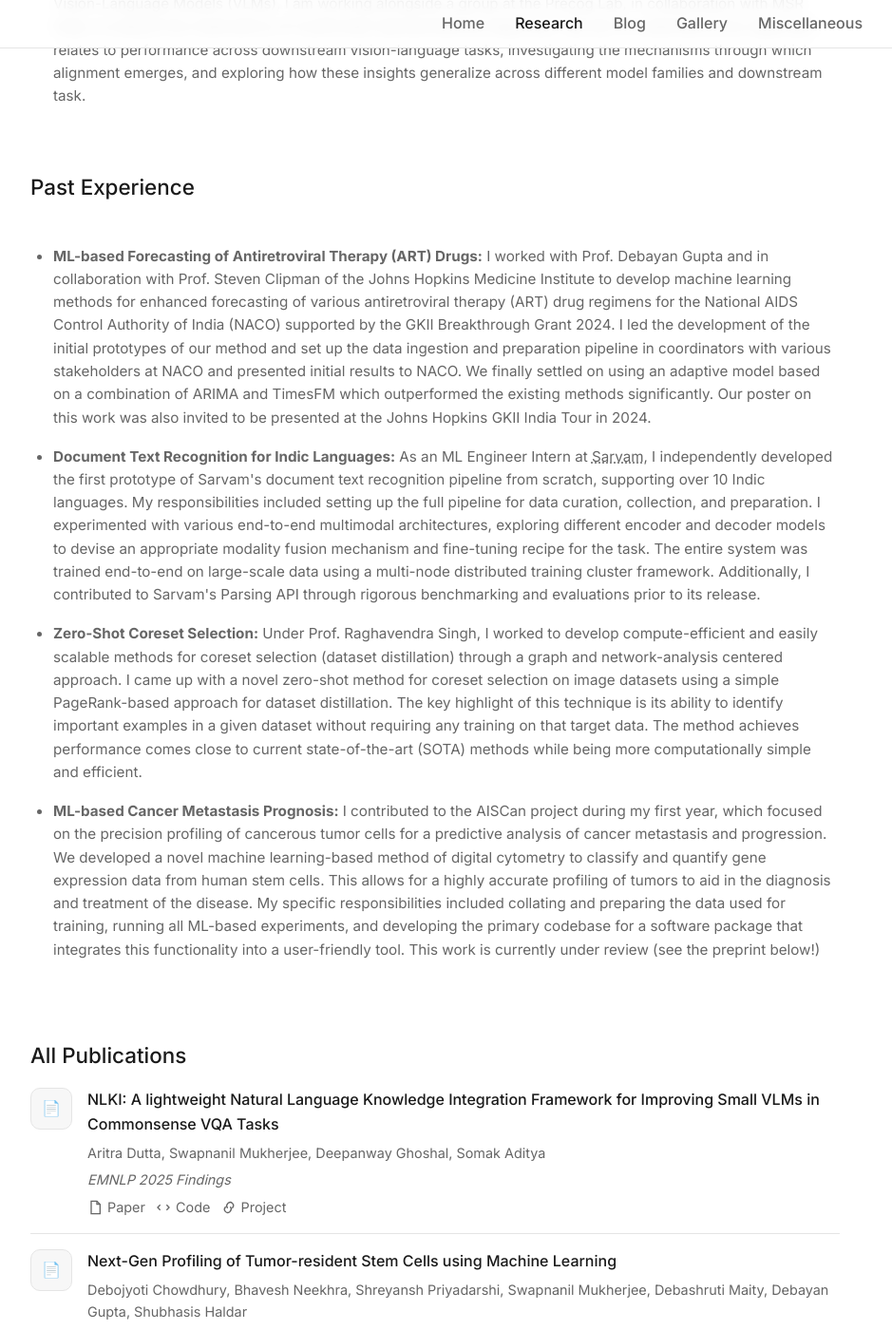
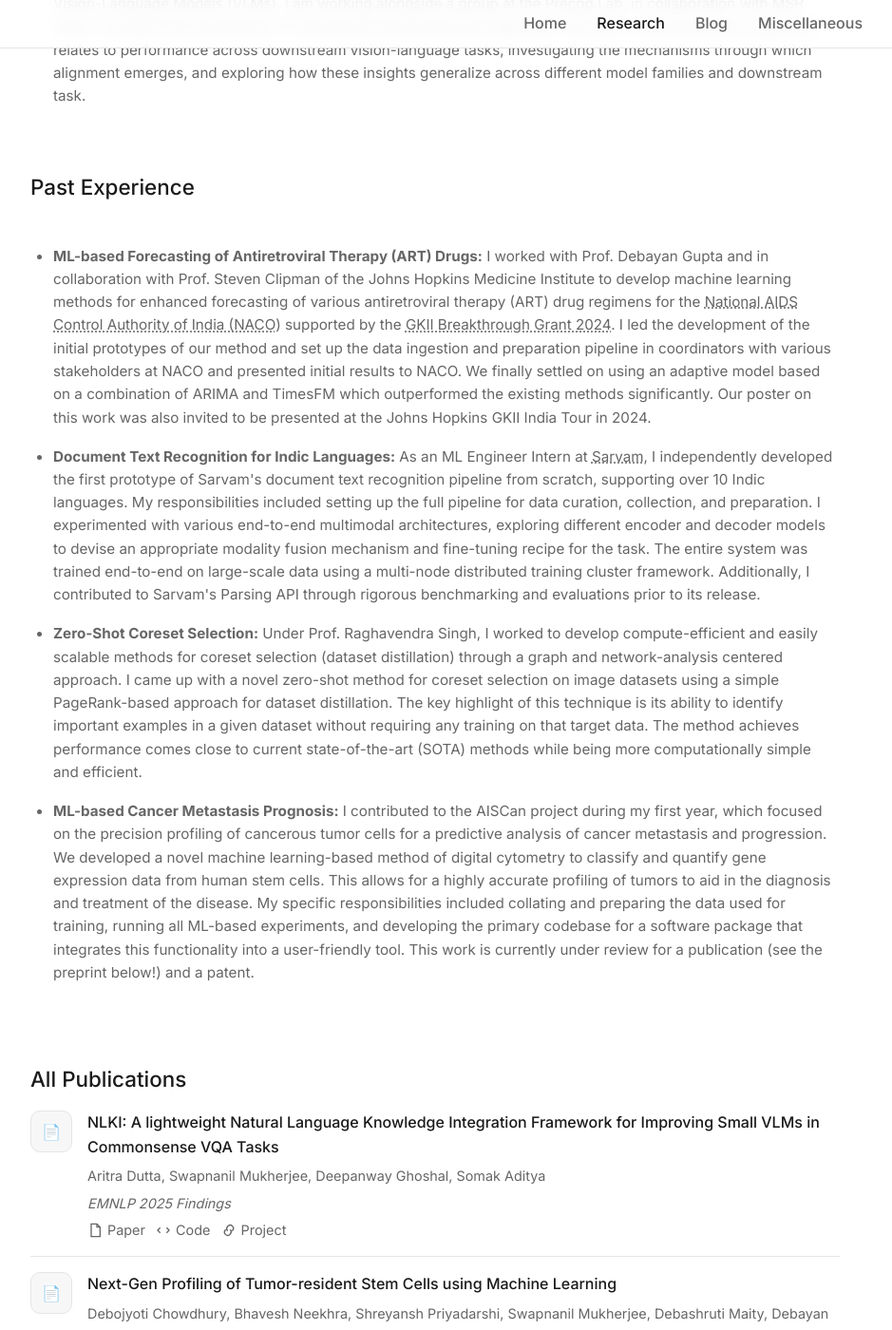
Before and after one commit to SwapnanilMukherjee/swapnanilmukherjee.github.io, a Jekyll site: the page built from _pages/research.md, in a window 1280 px wide and 1400 px high, scrolled down 543 px. Shown: the whole window at 95% size, without its empty margins (182-1121 px from the left). Built offline with Jekyll 4.4.1, drawn with Linux system fonts in a browser that asks for light colours.

Commit message:
removed gallery tab from navbar

```diff
--- a/_includes/navigation.html
+++ b/_includes/navigation.html
@@ -10,7 +10,7 @@
       <li><a href="/" {% if page.url == "/" %}class="active"{% endif %}>Home</a></li>
       <li><a href="/research/" {% if page.url == "/research/" %}class="active"{% endif %}>Research</a></li>
       <li><a href="/blog/" {% if page.url == "/blog/" %}class="active"{% endif %}>Blog</a></li>
-      <li><a href="/gallery/" {% if page.url == "/gallery/" %}class="active"{% endif %}>Gallery</a></li>
+      <!-- <li><a href="/gallery/" {% if page.url == "/gallery/" %}class="active"{% endif %}>Gallery</a></li> -->
       <li><a href="/miscellaneous/" {% if page.url == "/miscellaneous/" %}class="active"{% endif %}>Miscellaneous</a></li>
     </ul>
   </div>
--- a/_pages/research.md
+++ b/_pages/research.md
@@ -18,17 +18,15 @@ permalink: /research/
     <li><p><b>Multimodal Representational Alignment:</b> Furthering the work done in <a href="https://arxiv.org/pdf/2405.07987" target="_blank">Platonic Representation Hypothesis</a> to Vision-Language Models (VLMs), I am working alongside a group at the Precog Lab, in collaboration with MSR India, to explore the implications of multimodal representational alignment. We aim to understand how alignment relates to performance across downstream vision-language tasks, investigating the mechanisms through which alignment emerges, and exploring how these insights generalize across different model families and downstream task. </p></li>
   </ul>
 </div>
-
 <div class="section">
   <h2>Past Experience</h2>
   <ul class="research-list">
-    <li><p><b>ML-based Forecasting of Antiretroviral Therapy (ART) Drugs:</b> I worked with Prof. Debayan Gupta and in collaboration with Prof. Steven Clipman of the Johns Hopkins Medicine Institute to develop machine learning methods for enhanced forecasting of various antiretroviral therapy (ART) drug regimens for the National AIDS Control Authority of India (NACO) supported by the GKII Breakthrough Grant 2024. I led the development of the initial prototypes of our method and set up the data ingestion and preparation pipeline in coordinators with various stakeholders at NACO and presented initial results to NACO. We finally settled on using an adaptive model based on a combination of ARIMA and TimesFM which outperformed the existing methods significantly. Our poster on this work was also invited to be presented at the Johns Hopkins GKII India Tour in 2024.</p></li>
+    <li><p><b>ML-based Forecasting of Antiretroviral Therapy (ART) Drugs:</b> I worked with Prof. Debayan Gupta and in collaboration with Prof. Steven Clipman of the Johns Hopkins Medicine Institute to develop machine learning methods for enhanced forecasting of various antiretroviral therapy (ART) drug regimens for the <a href="https://naco.gov.in/" target="_blank">National AIDS Control Authority of India (NACO)</a> supported by the <a href="https://indiainstitute.jhu.edu/news/news-2025/news-from-gkii-2024/gkii-announces-breakthrough-grant-awardees-for-health-data-research/" target="_blank">GKII Breakthrough Grant 2024</a>. I led the development of the initial prototypes of our method and set up the data ingestion and preparation pipeline in coordinators with various stakeholders at NACO and presented initial results to NACO. We finally settled on using an adaptive model based on a combination of ARIMA and TimesFM which outperformed the existing methods significantly. Our poster on this work was also invited to be presented at the Johns Hopkins GKII India Tour in 2024.</p></li>
     <li><p><b>Document Text Recognition for Indic Languages:</b> As an ML Engineer Intern at <a href="https://www.sarvam.ai/">Sarvam</a>, I independently developed the first prototype of Sarvam's document text recognition pipeline from scratch, supporting over 10 Indic languages. My responsibilities included setting up the full pipeline for data curation, collection, and preparation. I experimented with various end-to-end multimodal architectures, exploring different encoder and decoder models to devise an appropriate modality fusion mechanism and fine-tuning recipe for the task. The entire system was trained end-to-end on large-scale data using a multi-node distributed training cluster framework. Additionally, I contributed to Sarvam's Parsing API through rigorous benchmarking and evaluations prior to its release.</p></li>
     <li><p><b>Zero-Shot Coreset Selection:</b> Under Prof. Raghavendra Singh, I worked to develop compute-efficient and easily scalable methods for coreset selection (dataset distillation) through a graph and network-analysis centered approach. I came up with a novel zero-shot method for coreset selection on image datasets using a simple PageRank-based approach for dataset distillation. The key highlight of this technique is its ability to identify important examples in a given dataset without requiring any training on that target data. The method achieves performance comes close to current state-of-the-art (SOTA) methods while being more computationally simple and efficient.</p></li>
-    <li><p><b>ML-based Cancer Metastasis Prognosis:</b> I contributed to the AISCan project during my first year, which focused on the precision profiling of cancerous tumor cells for a predictive analysis of cancer metastasis and progression. We developed a novel machine learning-based method of digital cytometry to classify and quantify gene expression data from human stem cells. This allows for a highly accurate profiling of tumors to aid in the diagnosis and treatment of the disease. My specific responsibilities included collating and preparing the data used for training, running all ML-based experiments, and developing the primary codebase for a software package that integrates this functionality into a user-friendly tool. This work is currently under review (see the preprint below!)</p></li>
+    <li><p><b>ML-based Cancer Metastasis Prognosis:</b> I contributed to the AISCan project during my first year, which focused on the precision profiling of cancerous tumor cells for a predictive analysis of cancer metastasis and progression. We developed a novel machine learning-based method of digital cytometry to classify and quantify gene expression data from human stem cells. This allows for a highly accurate profiling of tumors to aid in the diagnosis and treatment of the disease. My specific responsibilities included collating and preparing the data used for training, running all ML-based experiments, and developing the primary codebase for a software package that integrates this functionality into a user-friendly tool. This work is currently under review for a publication (see the preprint below!) and a patent.</p></li>
   </ul>
 </div>
-
 <div class="section">
   <h2>All Publications</h2>
   {% for publication in site.data.publications %}
```
Also changed, not shown: index.md (+1 -1 lines).
